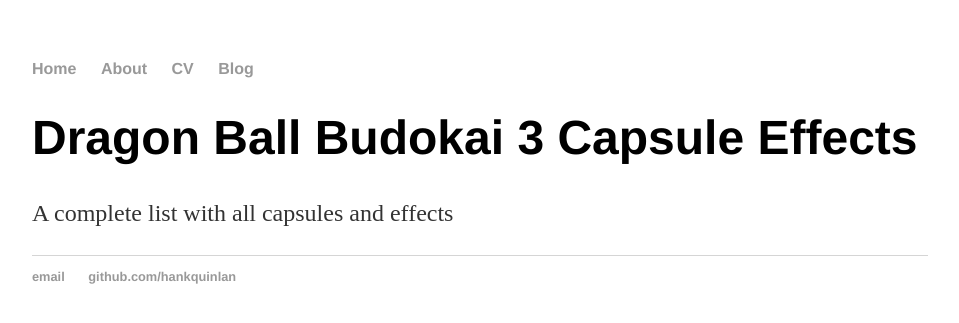
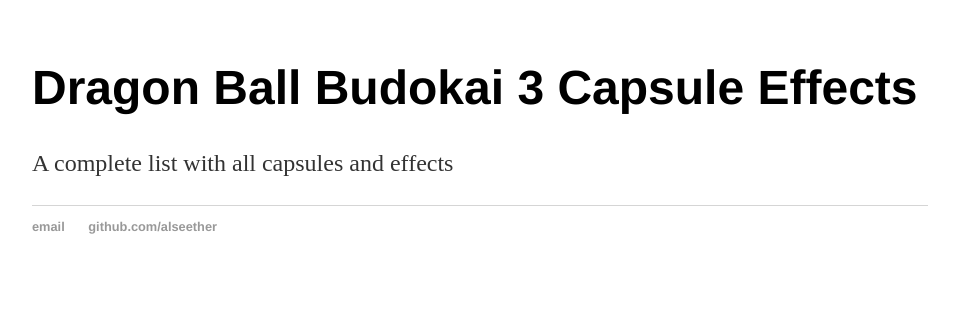
Before and after one commit to alseether/alseether.github.io, a Jekyll site: the page built from index.html, in a window 1280 px wide. Shown: the top 323 px of the page, without its empty margins (160-1119 px from the left). Built offline with Jekyll 4.4.1, drawn with Linux system fonts in a browser that asks for light colours.

Commit message:
Update default.html

```diff
--- a/_layouts/default.html
+++ b/_layouts/default.html
@@ -6,14 +6,6 @@
 			<link rel="stylesheet" type="text/css" href="/css/main.css">
 		</head>
 		<body>
-			<nav>
-	    		<ul>
-	        		<li><a href="/">Home</a></li>
-		        	<li><a href="/about">About</a></li>
-	        		<li><a href="/cv">CV</a></li>
-	        		<li><a href="/blog">Blog</a></li>
-	    		</ul>
-			</nav>
 			<div class="container">
 
 			{{ content }}
@@ -21,8 +13,8 @@
 			</div><!-- /.container -->
 			<footer>
 	    		<ul>
-	        		<li><a href="mailto:hankquinlanhub@gmail.com">email</a></li>
-	        		<li><a href="https://github.com/hankquinlan">github.com/hankquinlan</a></li>
+	        		<li><a href="mailto:alseether@gmail.com">email</a></li>
+	        		<li><a href="https://github.com/alseether">github.com/alseether</a></li>
 				</ul>
 			</footer>
 		</body>
```
